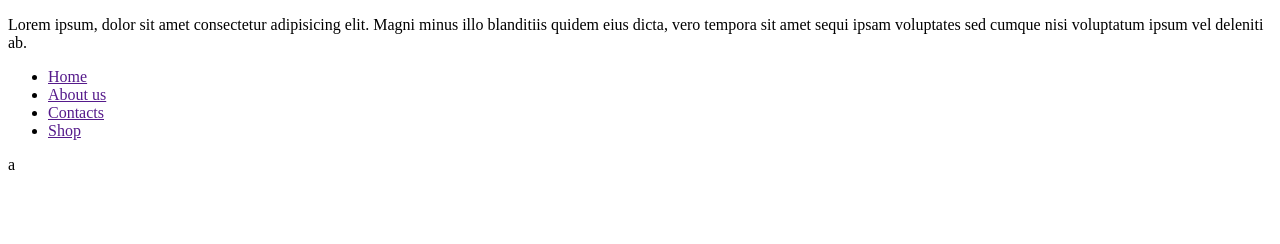
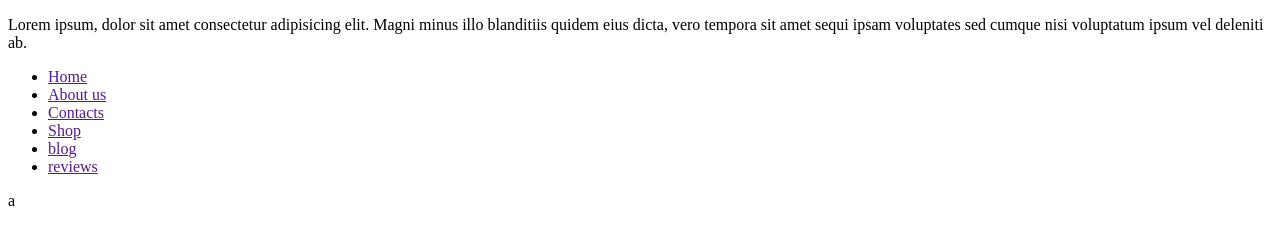
Before and after one commit to iPasaremos/git, a plain HTML site: page index.html in a window 1280 px wide. Drawn offline with Linux system fonts and the light colour scheme.

Commit message:
Добавили в meun две ссылки

```diff
--- a/index.html
+++ b/index.html
@@ -15,6 +15,8 @@
             <li><a href="">About us</a></li>
             <li><a href="">Contacts</a></li>
             <li><a href="">Shop</a></li>
+            <li><a href="">blog</a></li>
+            <li><a href="">reviews</a></li>
         </ul>
     </nav>
 </header>a
```
